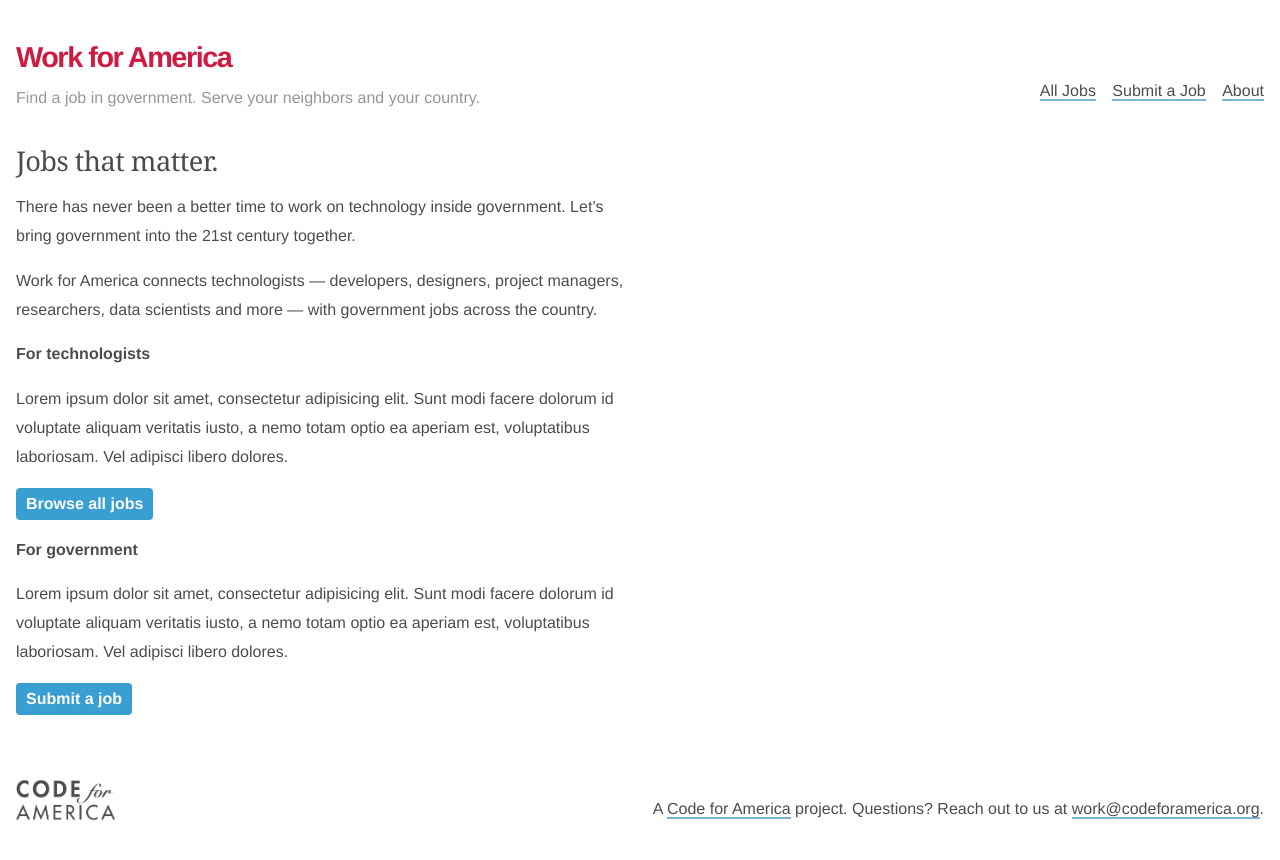
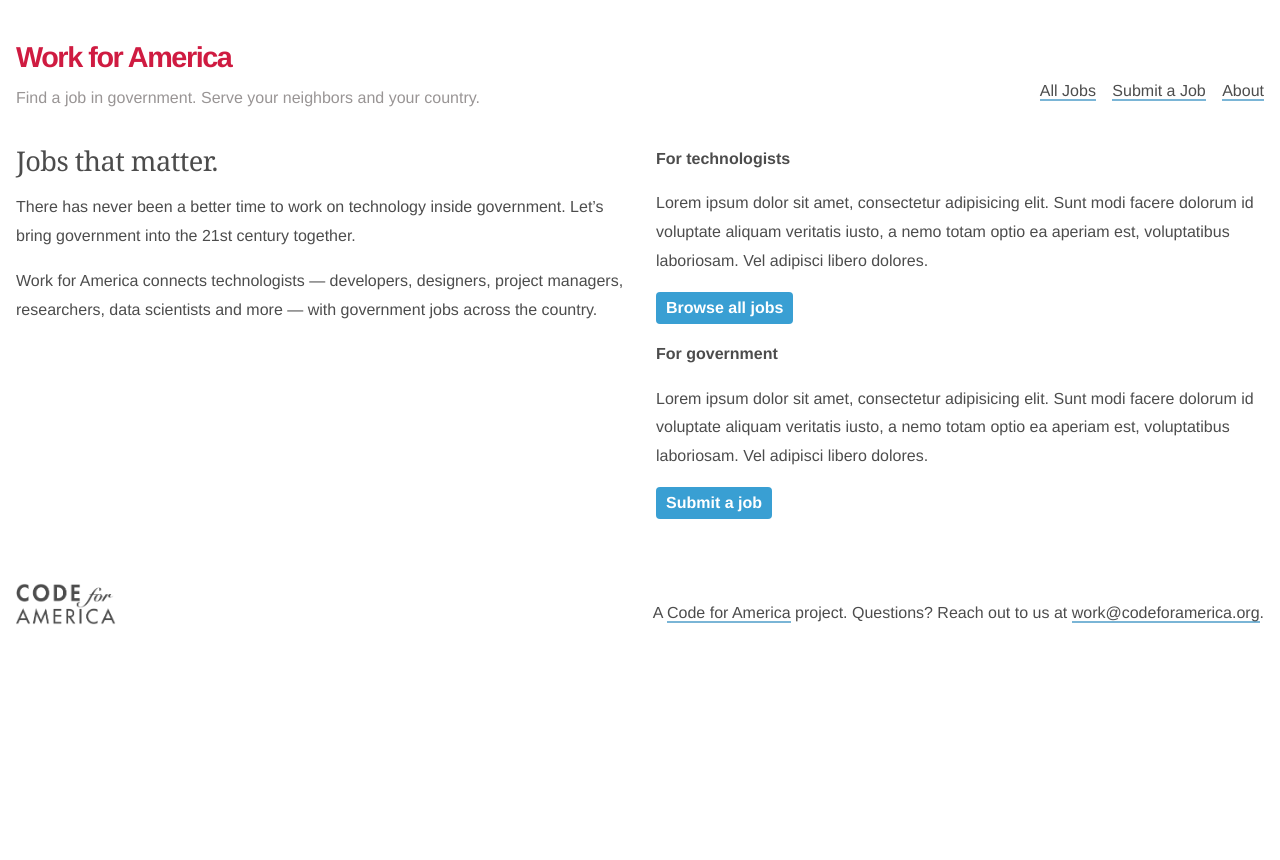
Before and after one commit to codeforamerica/workforamerica, a Jekyll site: the page built from about/index.html, in a window 1280 px wide. Shown: the top 860 px of the page. Built offline with Jekyll 4.4.1, drawn with Linux system fonts in a browser that asks for light colours; some web fonts are replaced.

Commit message:
Split layout in laf

```diff
--- a/about/index.html
+++ b/about/index.html
@@ -6,6 +6,8 @@ layout: default
     <h4>Jobs that matter.</h4>
     <p>There has never been a better time to work on technology inside government. Let’s bring government into the 21st century together.</p>
     <p>Work for America connects technologists &mdash; developers, designers, project managers, researchers, data scientists and more &mdash; with government jobs across the country.</p>
+  </div>
+  <div class="column-half">
     <p><strong>For technologists</strong></p>
     <p>Lorem ipsum dolor sit amet, consectetur adipisicing elit. Sunt modi facere dolorum id voluptate aliquam veritatis iusto, a nemo totam optio ea aperiam est, voluptatibus laboriosam. Vel adipisci libero dolores.</p>
     <p><a href="{{ site.baseurl }}/" class="button">Browse all jobs</a></p>
```
